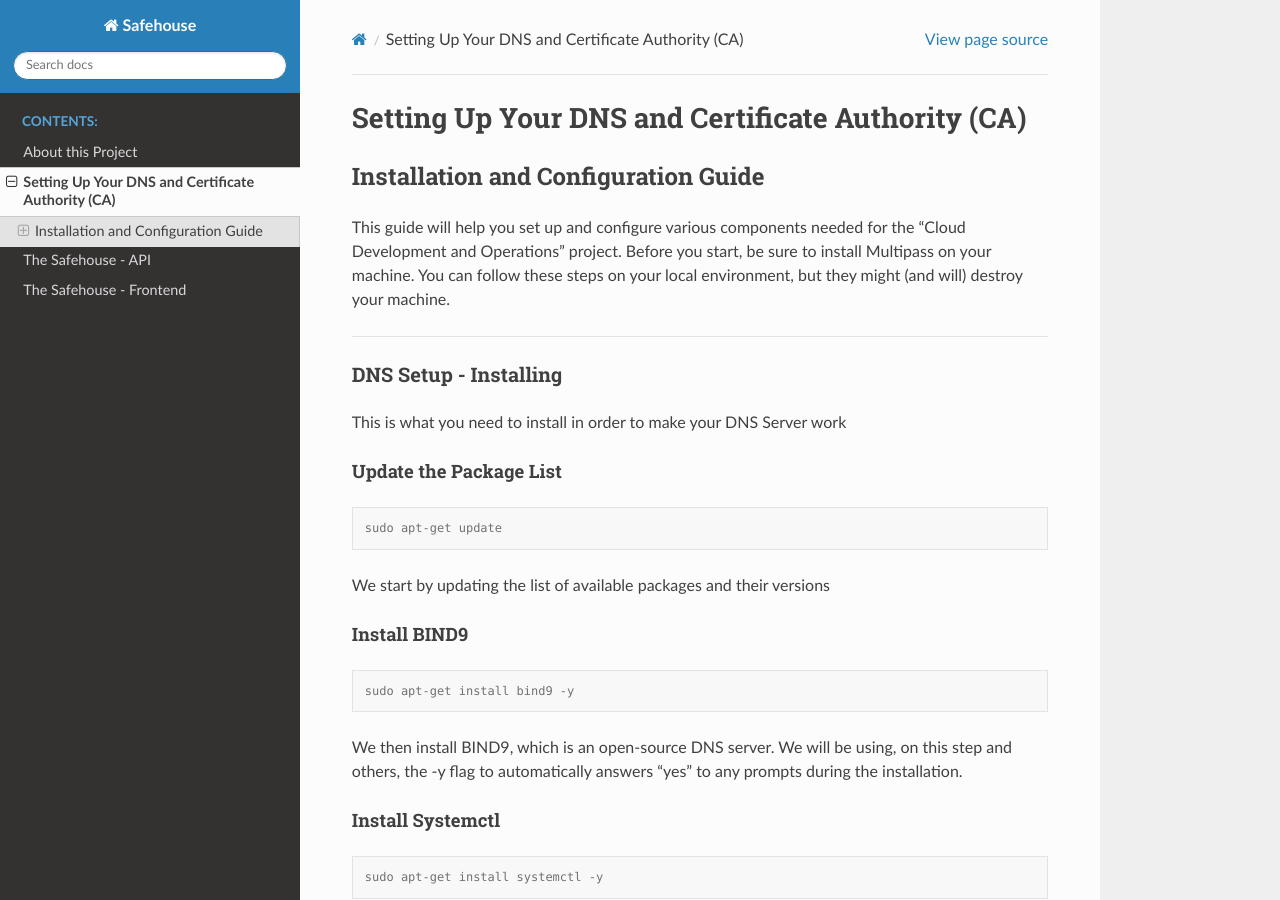
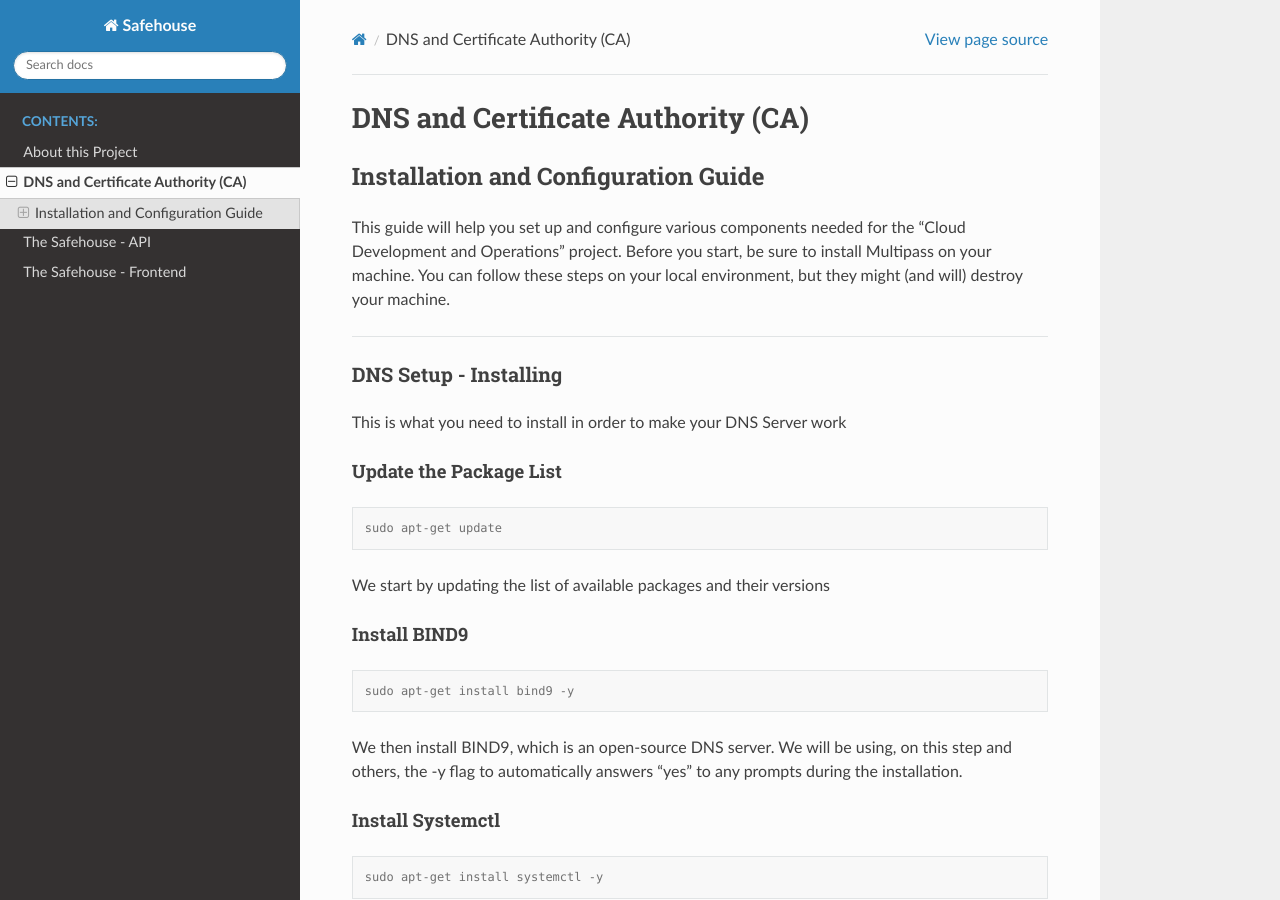
Before and after one commit to adnir-andrade/safehouse, a Sphinx documentation site: the page built from docs/bind9dns.rst, in a window 1280 px wide and 900 px high. Built offline with Sphinx 7.4.7 and the Read the Docs theme 2.0.0, drawn with Linux system fonts in a browser that asks for light colours.

Commit message:
Update Docs

```diff
--- a/docs/bind9dns.rst
+++ b/docs/bind9dns.rst
@@ -1,4 +1,4 @@
-Setting Up Your DNS and Certificate Authority (CA)
+DNS and Certificate Authority (CA)
 ===================
 
 Installation and Configuration Guide
```
